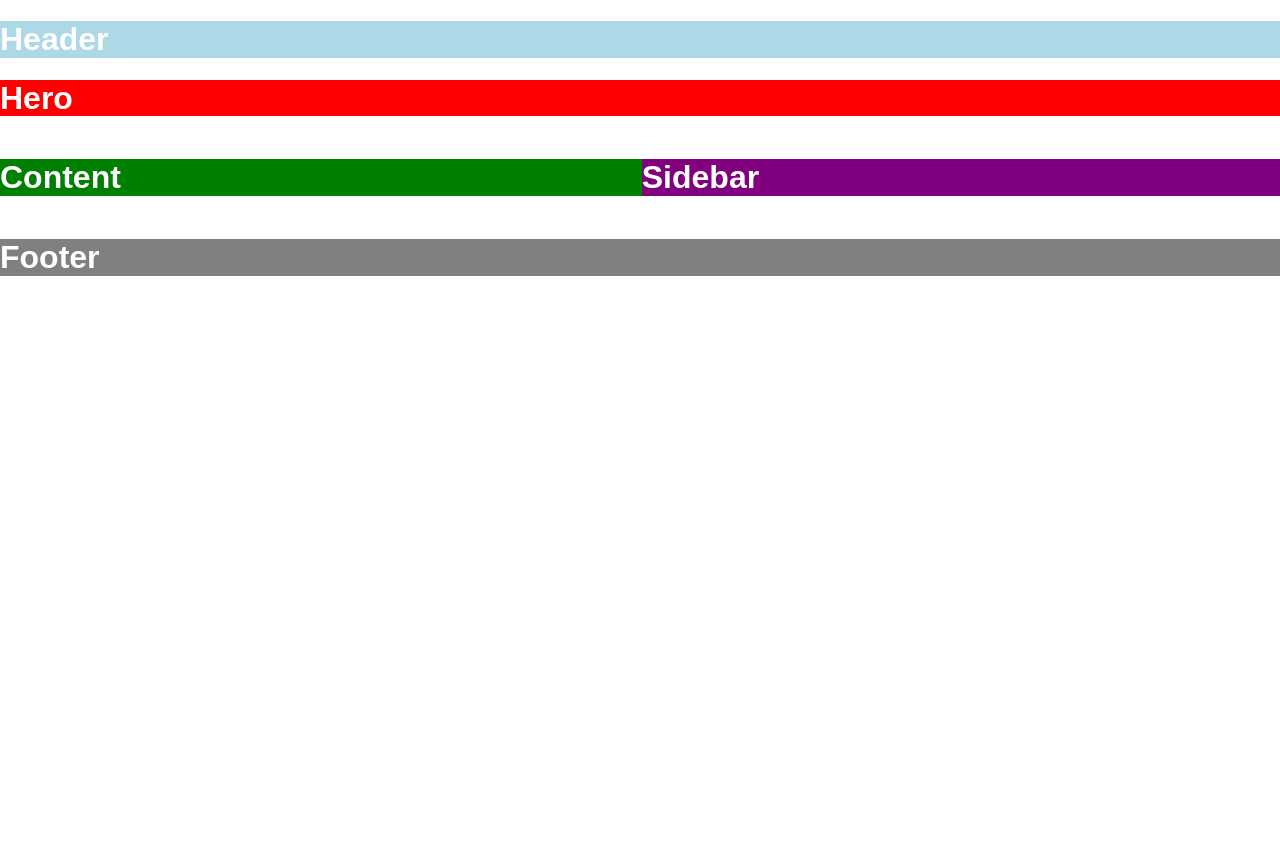
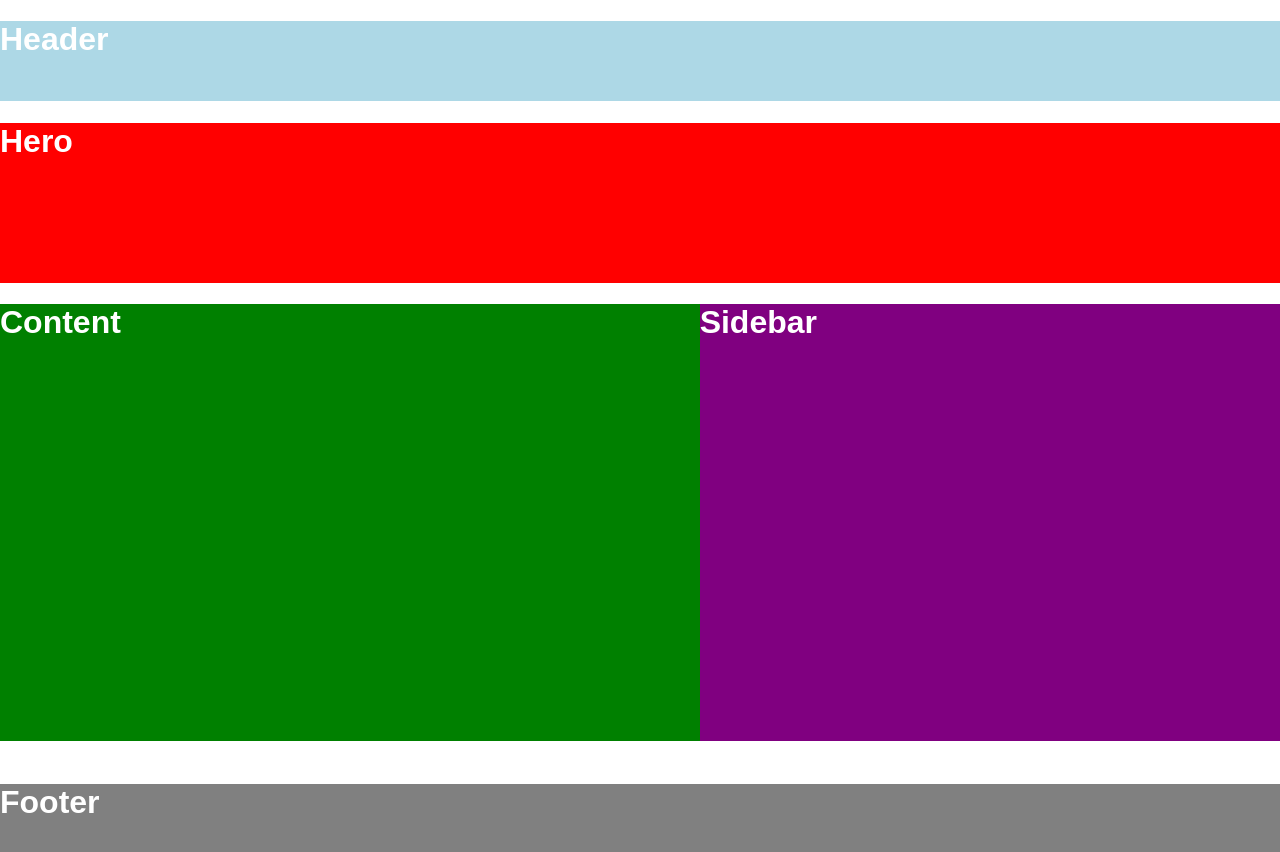
Before and after one commit to tolo-oliver/tarea_plantilla_flexbox, a plain HTML site: page index.html in a window 1280 px wide. Before the commit the page ends 821 px from the top, so only its background shows below. Drawn offline with Linux system fonts and the light colour scheme.

Commit message:
segundo commit

```diff
--- a/css/footer.css
+++ b/css/footer.css
@@ -3,4 +3,5 @@
 
 footer{
     background-color:grey;
+    height:10vh;
 }
--- a/css/header.css
+++ b/css/header.css
@@ -3,4 +3,5 @@
 
 header{
     background-color: lightblue;
+    height:10vh;
 }
--- a/css/layout.css
+++ b/css/layout.css
@@ -4,15 +4,17 @@ body {
   height: 100vh;
 }
 
-.header {
-}
 .hero-section {
-    background-color:red
+    background-color:red;
+    height:20vh;
+
 }
 .hero-section__hero {
+
 }
 .contentSidebar {display: flex;
     width:100vw;
+    height:60vh;
 }
 .contentSidebar__content {
     background-color: green;
@@ -20,7 +22,7 @@ body {
 }
 .contentSidebar__sidebar {
     background-color:purple;
-    flex-grow: 1;
+    flex-grow: 0.8;
 }
 .footer {
 }
```
